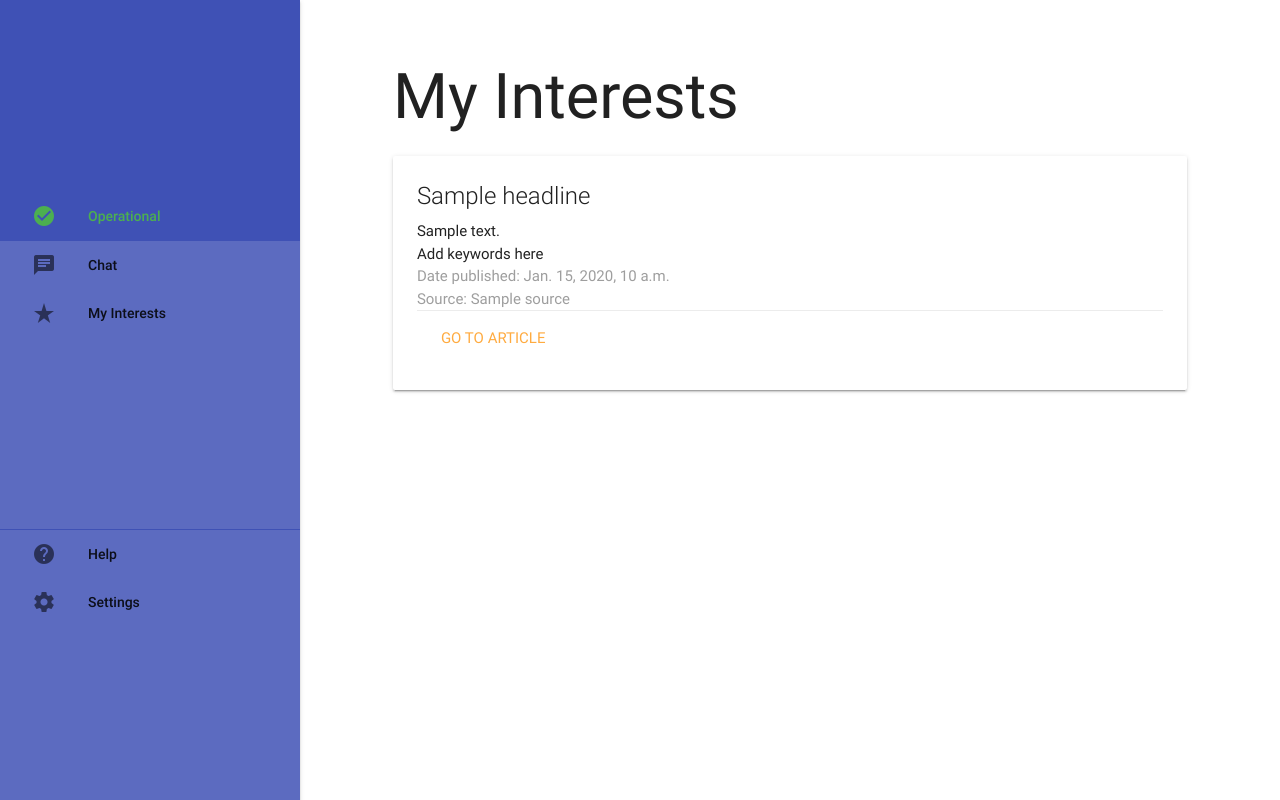
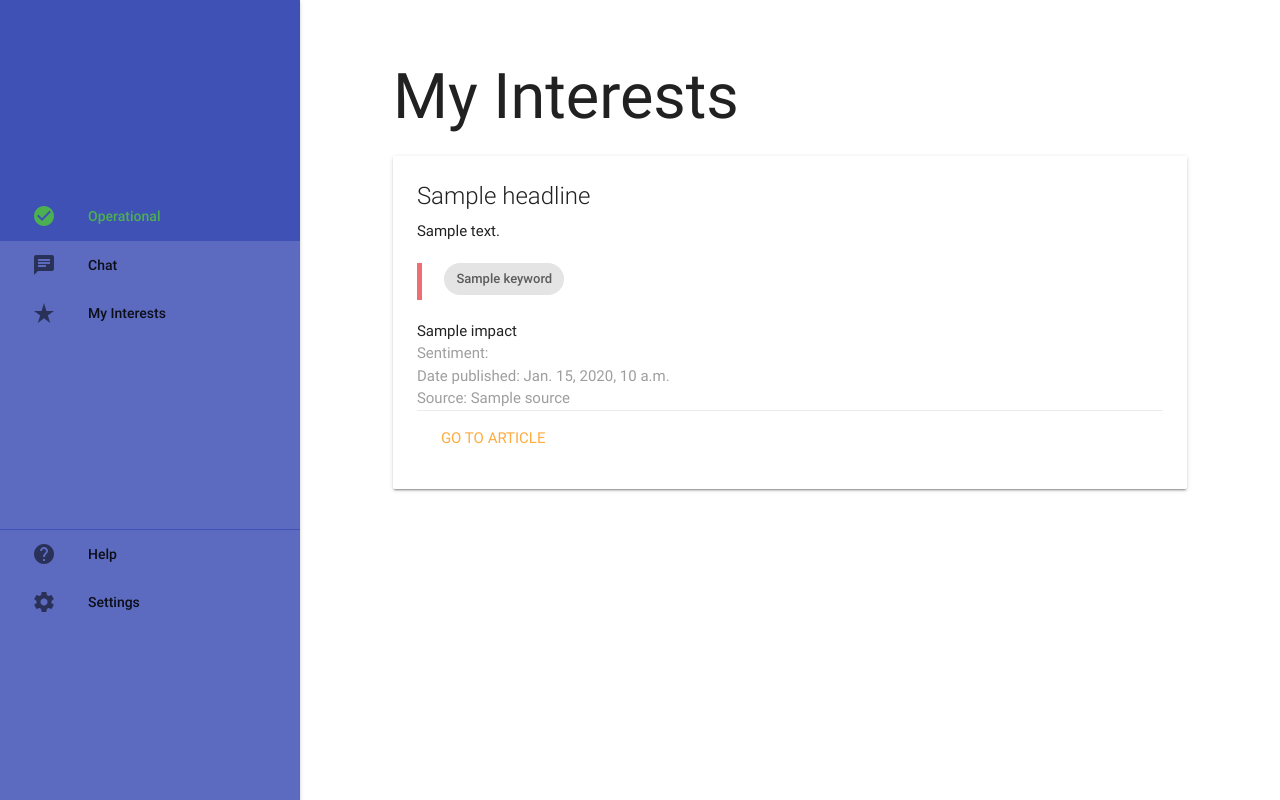
Before and after one commit to alexmotoc/projectaeora, a Django app: template webapp/bot/templates/interests.html in a window 1280 px wide. Run offline with Django 3.2, Linux system fonts and the light colour scheme; the template is opened without the code that fills it: most values are stand-ins (such as "Sample title", 1, 10 or a date in 2020); some libraries are stand-ins or nearby versions.

Commit message:
Get my interests to display news in the set timeframe and display keywords, sentiment and impacts correctly

```diff
--- a/webapp/bot/templates/interests.html
+++ b/webapp/bot/templates/interests.html
@@ -28,14 +28,47 @@
        <div class='card'>
          <div class='card-content'>
            <span class='card-title grey-text text-darken-4'>{{news.headline}}</span>
+
            <p>{{news.summary}}</p>
-<p>Add keywords here</p>
+
+            <blockquote>
+            {% for keyword in news.keywords%}
+            <div class='chip'>{{keyword}}</div>
+            {% endfor %}
+            </blockquote>
+
+{% if news.impact != "-"%}
+  {% if news.impact.0 == "+"%}
+           <span class='green-text'>Impact: <i class='material-icons valign-icon'>trending_up</i>
+  {% elif news.impact.0 == "-" %}
+           <span class='red-text'><i class='material-icons valign-icon'>trending_down</i>
+  {% endif %}
+  {{news.impact}}</span>
+{% endif %}
+
+           {% if news.sentiment != "none" %}
+            <p class='grey-text'>Sentiment:
+            {% if news.sentiment == "positive" %}
+            <span class='green-text'>Positive</span>
+            {% elif news.sentiment == "neutral" %}
+            <span class='grey-text'>Neutral</span>
+            {% elif news.sentiment == "negative" %}
+            <span class='red-text'>Negative</span>
+            {% endif %}
+            </p>
+           {% endif %}
+
+
+
             <p class = 'grey-text'>Date published: {{news.date}}</p>
             <p class = 'grey-text'>Source: {{news.source}}</p>
             <div class='card-action'><p><a href="{{news.url}}">Go to article</a></p></div>
-            </div></div></div>
+          </div>
+        </div>
+       </div>
   {% endfor %}
-            </section></div>
+       </section>
+     </div>
 
           </div>
         </div>
--- a/webapp/bot/views.py
+++ b/webapp/bot/views.py
@@ -175,12 +175,14 @@ def interests(request):
     except:
         preferences = UserPreferences.objects.create()
         preferences.save()
+    news_timeframe = preferences.days_old
     companies = preferences.companies
     sectors = preferences.sectors
     scraper = Scraper.Scraper()
     company_news_data = defaultdict()
     company_news_data['LSE'] = list()
     company_news_data['YAHOO'] = list()
+    #get news for tracked companies
     for company in companies.split(", "):
         financial_news_data = scraper.get_financial_news_data(company)
         company_news_data['LSE'] = company_news_data['LSE'] + financial_news_data['LSE']
@@ -189,11 +191,13 @@ def interests(request):
     sector_news_data = defaultdict()
     sector_news_data['LSE'] = list()
     sector_news_data['YAHOO'] = list()
+    #get news for tracked sectors
     for sector in sectors.split(", "):
         if len(sector) > 0:
             sector_news_data['LSE'] += scraper.get_sector_data(sector).news['LSE']
             sector_news_data['YAHOO'] += scraper.get_sector_data(sector).news['YAHOO']
     #sector_news = replies.news_reply(sector_news_data, 3)
+    #merge company and sector news, sort by date and remove duplicates
     all_news_data = defaultdict()
     all_news_data['LSE'] = list()
     all_news_data['YAHOO'] = list()
@@ -202,6 +206,6 @@ def interests(request):
     all_news_data['LSE'].sort(key=lambda x: datetime.strptime(x.date, '%H:%M %d-%b-%Y'), reverse=True)
     all_news_data['YAHOO'].sort(key=lambda x: datetime.strptime(x.date, '%H:%M %d-%b-%Y'), reverse=True)
     all_news_data = remove_duplicates(all_news_data)
-    all_news = replies.news_reply(all_news_data, 3)
+    all_news = replies.news_reply(all_news_data, news_timeframe)
     data = {'companies': companies, 'sectors': sectors, 'all_news': all_news}
     return render(request, 'interests.html', data)
```
